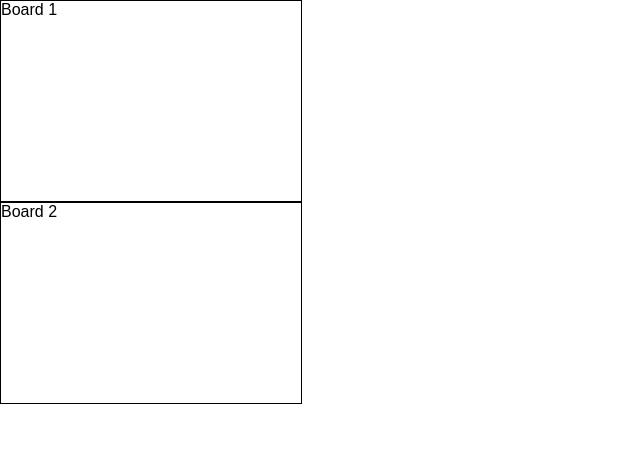
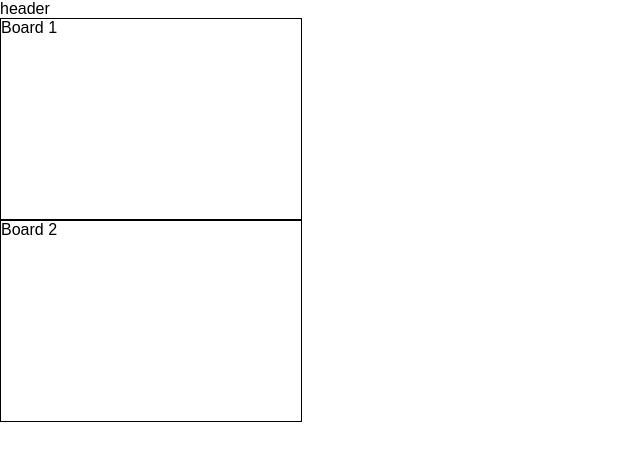
Before and after one commit to romankrru/kanban-app, a React app: page / in a window 1280 px wide. Shown: the top 460 px of the page, without its empty margins (0-640 px from the left). Built offline with nearby package versions, Linux system fonts and the light colour scheme.

Commit message:
Add Layout and Header

```diff
--- a/src/App.js
+++ b/src/App.js
@@ -3,6 +3,7 @@
 
 import BoardsList from './containers/BoardsList/BoardsList';
 import Board from './containers/Board/Board';
+import Layout from './components/Layout/Layout';
 
 class App extends Component {
   componentWillMount() {
@@ -11,10 +12,10 @@
 
   render() {
     return (
-      <Switch>
+      <Layout>
         <Route exact path="/" component={BoardsList} />
         <Route exact path="/board" component={Board} />
-      </Switch>
+      </Layout>
     );
   }
 }
--- /dev/null
+++ b/src/components/Layout/Header/Header.js
@@ -0,0 +1,11 @@
+import React from 'react';
+
+const Header = (props) => {
+  return (
+    <header>
+      header
+    </header>
+  );
+};
+
+export default Header;
--- /dev/null
+++ b/src/components/Layout/Layout.js
@@ -0,0 +1,14 @@
+import React from 'react';
+
+import Header from './Header/Header';
+
+const Layout = (props) => {
+  return (
+    <div>
+      <Header />
+      {props.children}
+    </div>
+  );
+};
+
+export default Layout;
--- a/src/containers/BoardsList/BoardsList.js
+++ b/src/containers/BoardsList/BoardsList.js
@@ -17,8 +17,8 @@
   }
 
   render() {
-    const boardsElements = this.state.boards.map((board) => {
-      return <BoardPreview title={board.name} />
+    const boardsElements = this.state.boards.map((board, index) => {
+      return <BoardPreview title={board.name} key={index} />
     });
 
     return boardsElements;
```
Also changed, not shown: src/components/Layout/Header/Header.css (added), src/components/Layout/Layout.css (added).
